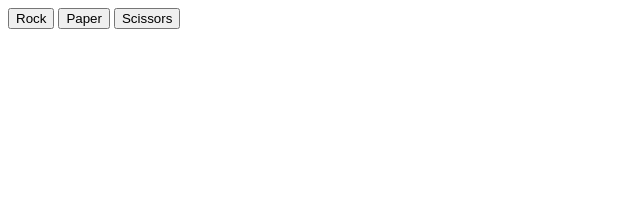
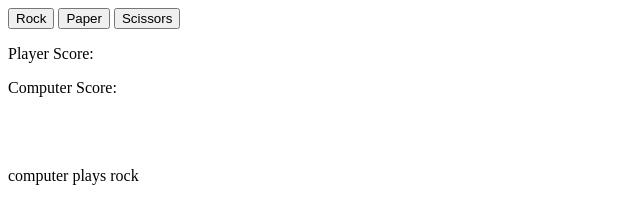
Before and after one commit to SBerkebile7/rock-paper-scissors, a plain HTML site: page index.html in a window 1280 px wide. Both pictures are taken after a click on the button "Rock". Shown: the whole page, without its empty margins (0-640 px from the left). Drawn offline with Linux system fonts and the light colour scheme.

Commit message:
working on DOM manipulation

```diff
--- a/index.html
+++ b/index.html
@@ -10,6 +10,14 @@
     <button id="paper">Paper</button>
     <button id = "scissors">Scissors</button>
 
+    <p id="playerScore">Player Score: </p>
+    <p id="computerScore">Computer Score: </p>
+
+    </br>
+    </br>
+    </br>
+    <div id="gameHistory"></div>
+
     <script src="script.js"></script>
 </body>
 </html>
--- a/script.js
+++ b/script.js
@@ -7,6 +7,9 @@ function game() {
     const choicePaper = document.getElementById("paper");
     const choiceScissors = document.getElementById("scissors");
 
+    const playerScore = document.getElementById("playerScore");
+    const computerScore = document.getElementById("computerScore");
+    const gameHistory = document.getElementById("gameHistory");
 
     choiceRock.addEventListener("click", (event) => {
         event.preventDefault();
@@ -31,23 +34,19 @@ function game() {
             switch(Math.floor(Math.random() * 3) + 1) {
                 case 1:
                     computerChoice = 'rock'
-                    console.log('computer plays rock')
+                    gameHistory.textContent = 'computer plays rock'
                     break;
                 case 2:
                     computerChoice = 'paper'
-                    console.log('computer plays paper')
+                    gameHistory.textContent = 'computer plays paper'
                     break;
                 case 3:
                     computerChoice = 'scissors'
-                    console.log('computer plays scissors')
+                    gameHistory.textContent = 'computer plays scissors'
                     break;
             }
             return computerChoice;
         }
-
-        //const playerSelection = document.querySelector("button");
-
-        // const playerChoice = playerSelection.innerText;
 
         console.log(playerChoice);
 
```
